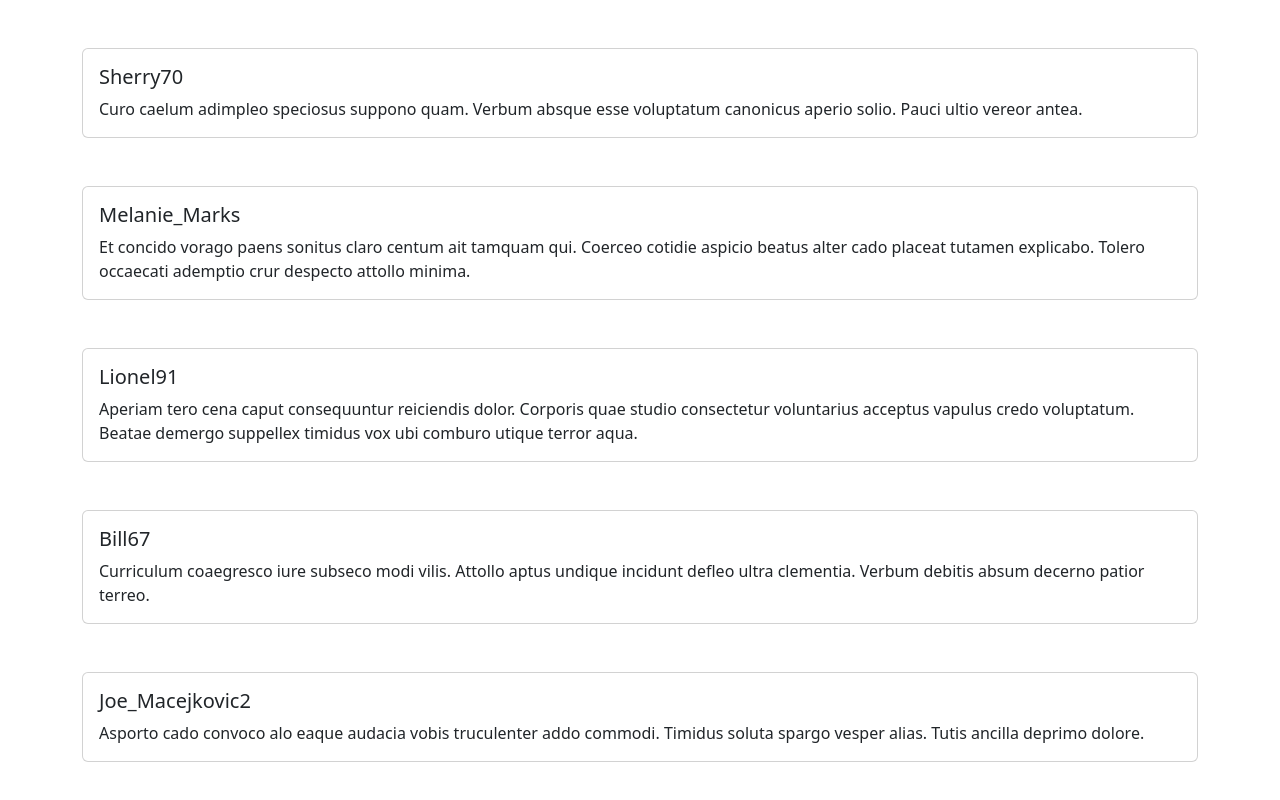
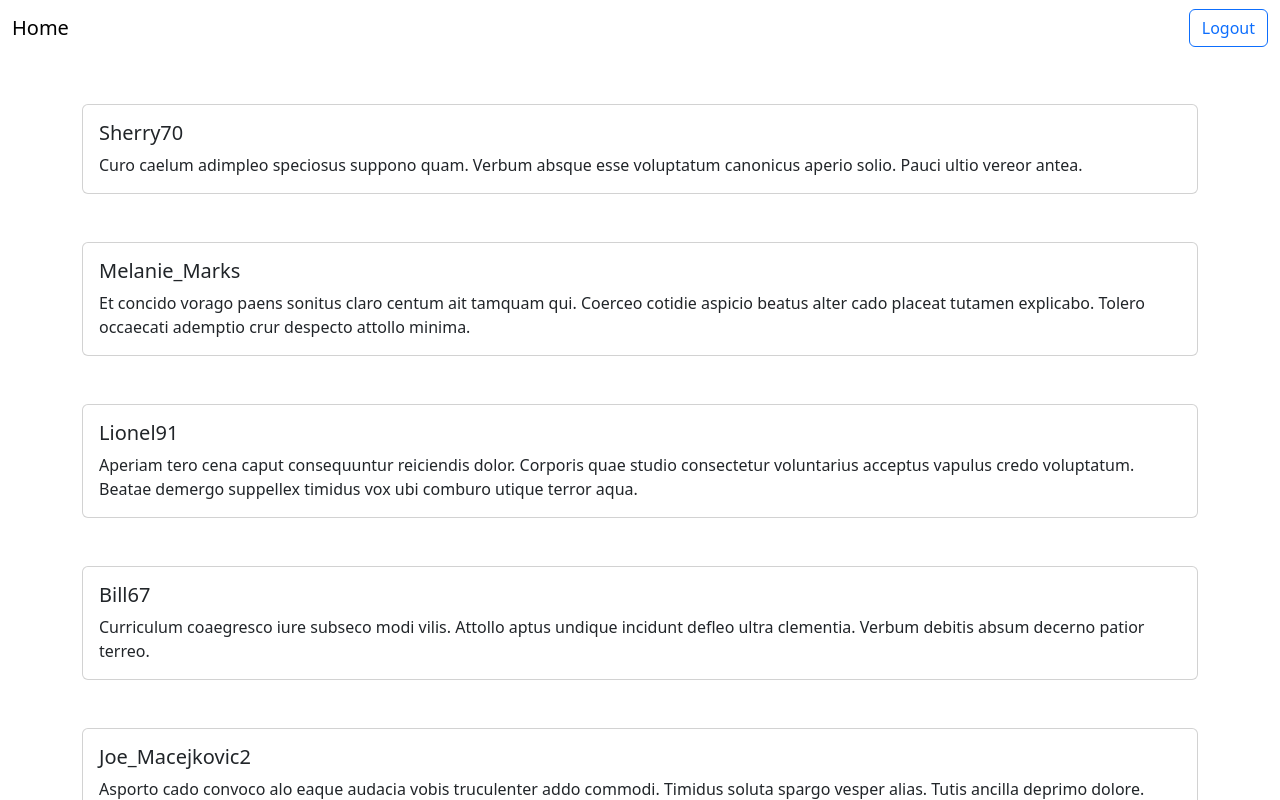
Before and after one commit to victorhorton/twitter-clone, a Vue app: page / in a window 1280 px wide. Both pictures are taken after typing "Sample", "Sample" into the empty fields and a click on the button "Login". Shown: the top 800 px of the page. Built offline with nearby package versions, Linux system fonts and the light colour scheme.

Commit message:
Add navbar with logout function

```diff
--- a/src/App.vue
+++ b/src/App.vue
@@ -1,7 +1,12 @@
 <script setup lang="ts">
+import NavBar from './components/NavBar.vue'
 import { RouterView } from 'vue-router'
+import { useUsersStore } from './stores/users'
+
+const usersStore = useUsersStore()
 </script>
 
 <template>
+  <NavBar v-if="usersStore.isLoggedIn" />
   <RouterView />
 </template>
--- /dev/null
+++ b/src/components/NavBar.vue
@@ -0,0 +1,21 @@
+<script setup lang="ts">
+import router from '@/router'
+import { useUsersStore } from '@/stores/users'
+
+const usersStore = useUsersStore()
+
+function logout() {
+  localStorage.removeItem('token')
+  usersStore.isLoggedIn = false
+  router.push('/login')
+}
+</script>
+
+<template>
+  <nav class="navbar">
+    <div class="container-fluid">
+      <router-link to="/" class="navbar-brand">Home</router-link>
+      <button type="button" class="btn btn-outline-primary" @click="logout()">Logout</button>
+    </div>
+  </nav>
+</template>
--- a/src/stores/users.ts
+++ b/src/stores/users.ts
@@ -1,4 +1,4 @@
-import { ref } from 'vue'
+import { onMounted, ref } from 'vue'
 import { defineStore } from 'pinia'
 
 import { usersData } from '../../data'
@@ -11,11 +11,20 @@ export const useUsersStore = defineStore('users', () => {
     lastName: '',
     username: ''
   })
+  const isLoggedIn = ref(false)
+
+  onMounted(() => {
+    if (localStorage.getItem('token') == undefined) {
+      isLoggedIn.value = false
+    } else {
+      isLoggedIn.value = true
+    }
+  })
 
   function setCurrentUser(user: User): void {
     currentUser.value = user
     const foundUser = users.value.find((existingUser) => {
-      existingUser.id === user.id
+      existingUser.firstName === user.firstName && existingUser.lastName === user.lastName
     })
 
     if (foundUser === undefined) {
@@ -23,5 +32,5 @@ export const useUsersStore = defineStore('users', () => {
     }
   }
 
-  return { users, currentUser, setCurrentUser }
+  return { users, currentUser, isLoggedIn, setCurrentUser }
 })
--- a/src/views/LoginView.vue
+++ b/src/views/LoginView.vue
@@ -71,7 +71,8 @@ function login() {
     gender: undefined,
     bio: ''
   })
-  localStorage.setItem('token', `${new Date().getTime()}`) // Replace with your actual token
+  localStorage.setItem('token', `${new Date().getTime()}`)
+  usersStore.isLoggedIn = true
   router.push('/')
 }
 </script>
```
